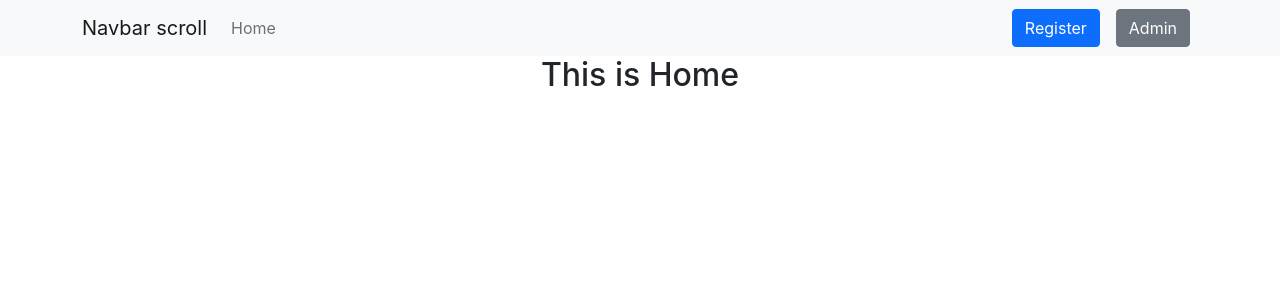
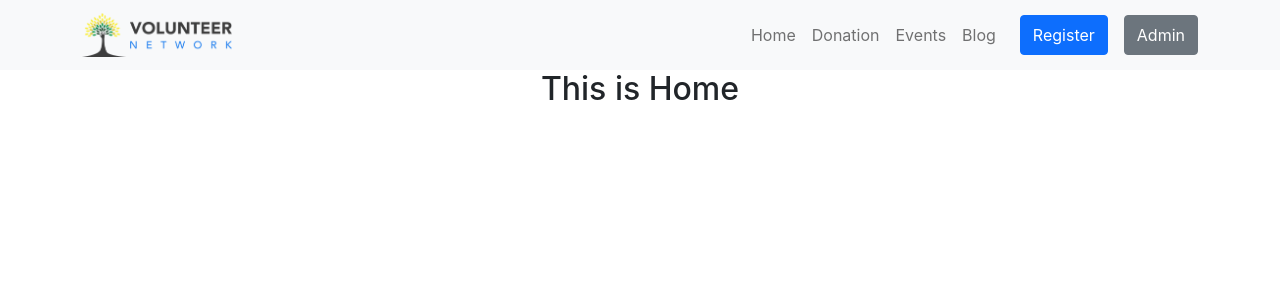
Before and after one commit to emonShimoul/volunteer-network-react-client, a React (Create React App) app: page / in a window 1280 px wide. Shown: the top 300 px of the page. Built offline with nearby package versions, Linux system fonts and the light colour scheme.

Commit message:
completed the navbar

```diff
--- a/src/components/Header/Header.js
+++ b/src/components/Header/Header.js
@@ -1,25 +1,30 @@
 import React from 'react';
 import { Button, Container, Nav, Navbar } from 'react-bootstrap';
+import logo from '../../images/logo.png';
 
 const Header = () => {
     return (
         <div>
             <Navbar bg="light" expand="lg">
                 <Container>
-                    <Navbar.Brand href="#">Navbar scroll</Navbar.Brand>
+                    <Navbar.Brand href="#" className="me-auto my-2 my-lg-0"><img width="150px" src={logo} alt="Logo" /></Navbar.Brand>
                     <Navbar.Toggle aria-controls="navbarScroll" />
                     <Navbar.Collapse id="navbarScroll">
                     <Nav
                         className="me-auto my-2 my-lg-0"
-                        style={{ maxHeight: '100px' }}
+                        style={{ maxHeight: '100px' }}c
                         navbarScroll
                     >
-                        <Nav.Link href="#action1">Home</Nav.Link>
                     </Nav>
-                    <div className="d-flex me-2">
-                        <Button variant="primary me-3">Register</Button>
+                    <Nav>
+                    <Nav.Link href="#action1">Home</Nav.Link>
+                        <Nav.Link href="#action1">Donation</Nav.Link>
+                        <Nav.Link href="#action1">Events</Nav.Link>
+                        <Nav.Link href="#action1">Blog</Nav.Link>
+
+                        <Button variant="primary mx-3">Register</Button>
                         <Button variant="secondary">Admin</Button>
-                    </div>
+                    </Nav>
                     </Navbar.Collapse>
                 </Container>
             </Navbar>
```
Also changed, not shown: src/images/logo.png (added).
